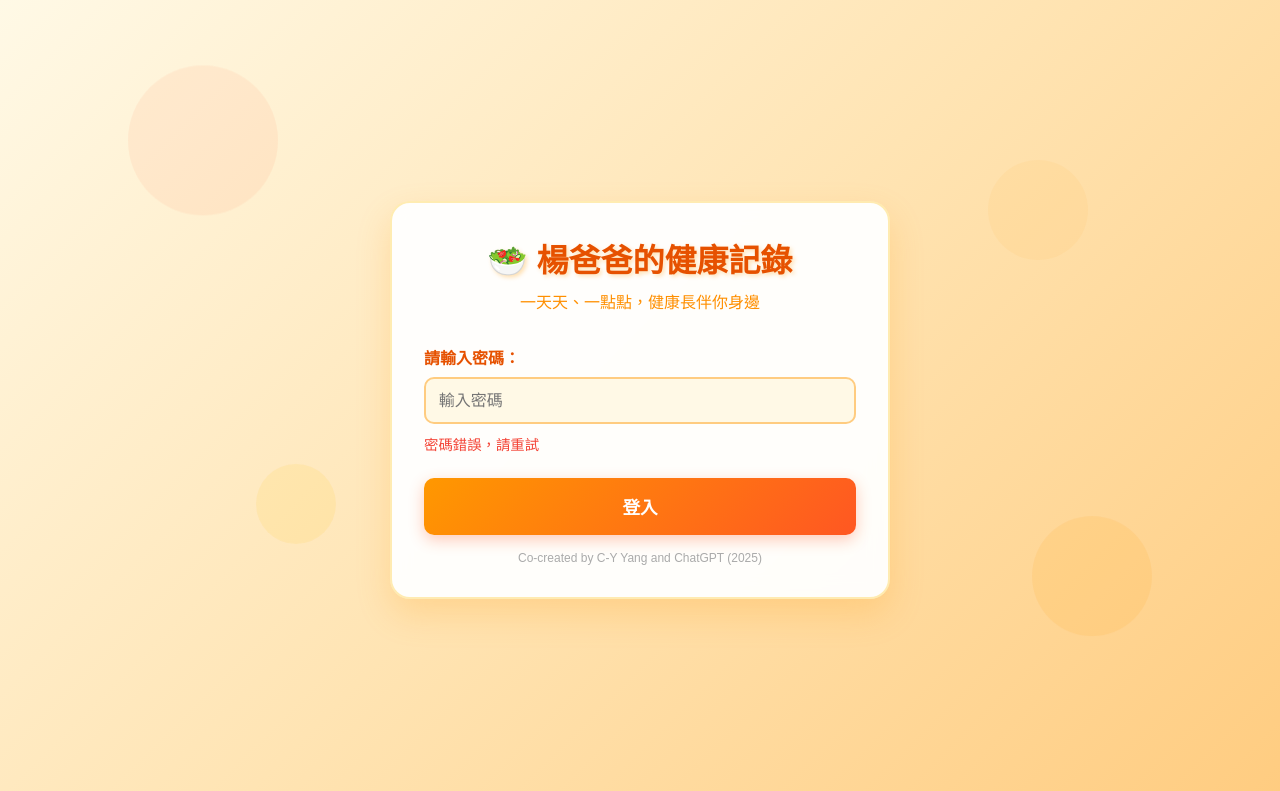
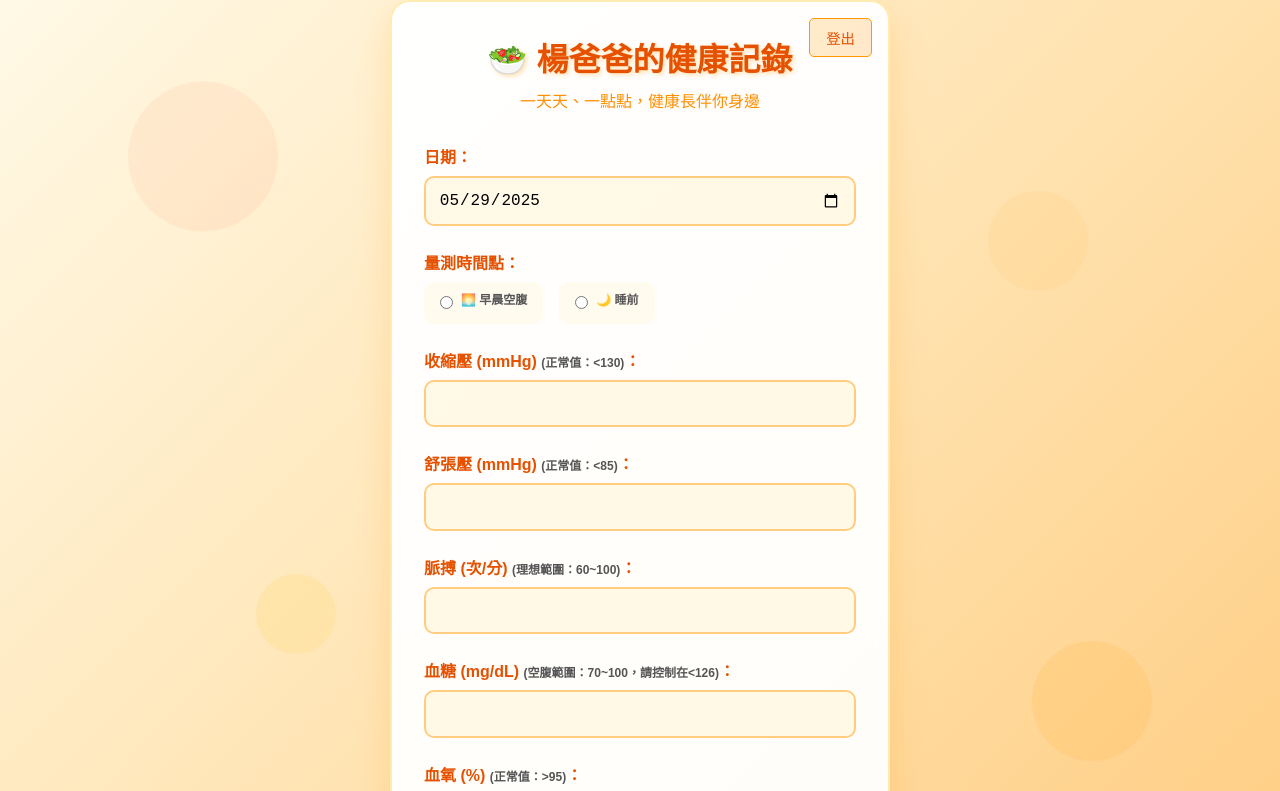
Before and after one commit to ChoieYang/father-health-record, a plain HTML site: page index.html in a window 1280 px wide. Both pictures are taken after a click on the button "登入". Shown: the top 791 px of the page. Drawn offline with Linux system fonts and the light colour scheme.

Commit message:
Update index.html

```diff
--- a/index.html
+++ b/index.html
@@ -83,15 +83,19 @@
             <h1>🥗 楊爸爸的健康記錄</h1>
             <p>一天天、一點點，健康長伴你身邊</p>
         </div>
+        <!-- 登入按鈕區 -->
         <div class="login-form active">
+             /*
             <div class="form-group">
                 <label for="password">請輸入密碼：</label>
                 <input type="password" id="password" placeholder="輸入密碼">
                 <div class="error-message" id="login-error">密碼錯誤，請重試</div>
             </div>
+            */
             <button class="btn" onclick="login()">登入</button>
             <p class="footer-note">Co-created by C-Y Yang and ChatGPT (2025)</p>
         </div>
+         <!-- 資料輸入區 -->
         <div class="data-form">
             <form onsubmit="submitData(event)">
                 <div class="form-group">
@@ -138,17 +142,24 @@
     </div>
     <script>
         document.addEventListener('DOMContentLoaded', ()=>{
+            // 預設今日日期
             document.getElementById('date').value=new Date().toISOString().split('T')[0];
         });
         function login(){
+            // 點擊登入直接進入，不需要密碼驗證
+            document.querySelector('.login-form').classList.remove('active');
+            document.querySelector('.data-form').classList.add('active');
+            document.querySelector('.logout-btn').style.display='block';
+            /*
             const pw=document.getElementById('password').value;
             const err=document.getElementById('login-error');
-            if(pw==='jd430807'){
+            if(pw==='yourpwd'){
                 document.querySelector('.login-form').classList.remove('active');
                 document.querySelector('.data-form').classList.add('active');
                 document.querySelector('.logout-btn').style.display='block';
                 err.style.display='none';
             }else{err.style.display='block';document.getElementById('password').value='';}
+            */
         }
         function logout(){
             document.querySelector('.data-form').classList.remove('active');
```
